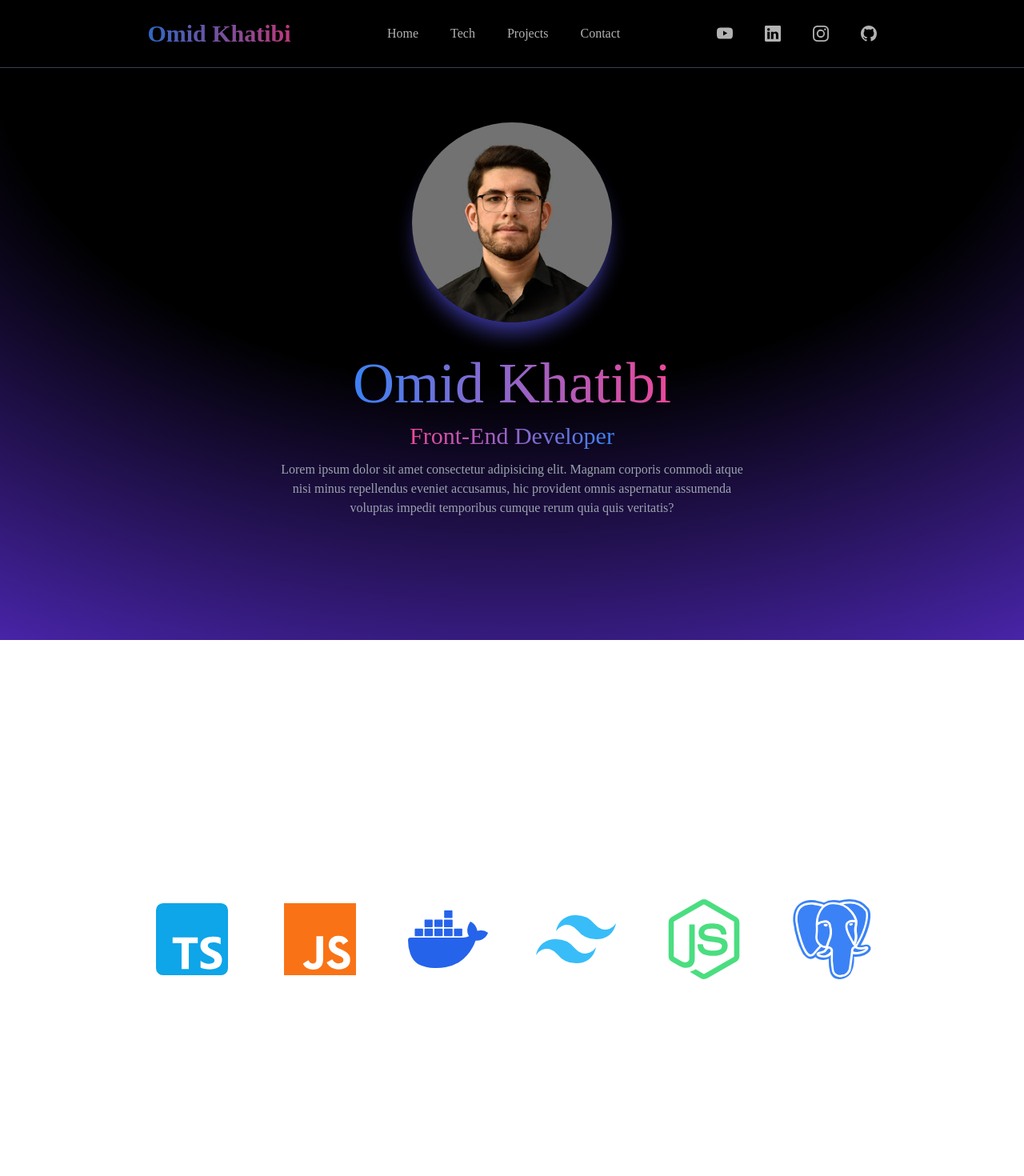
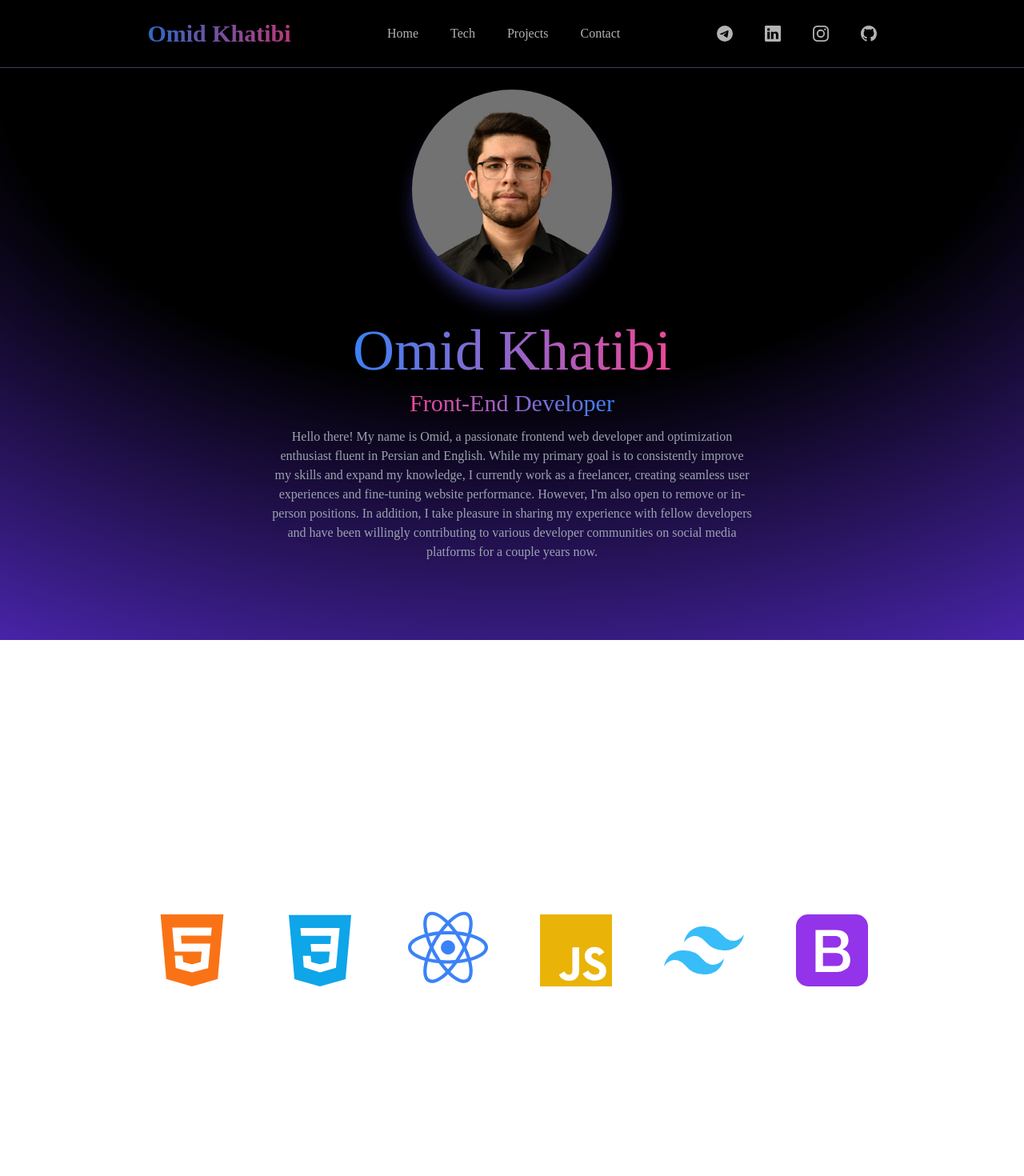
Before and after one commit to omidkhatibi1234/MyPortfolio, a React (Vite) app: page / in a window 1280 px wide. Shown: the top 1470 px of the page at 80% size. Built offline with nearby package versions, Linux system fonts and the light colour scheme.

Commit message:
change Navbar & Hero & Tech section i completed Icons link in Navbar and added all my tech and writed my summery

```diff
--- a/src/components/Hero.jsx
+++ b/src/components/Hero.jsx
@@ -32,10 +32,15 @@ const Hero = () => {
             Front-End Developer
           </h3>
           <p className="md:text-base text-pretty text-sm text-gray-400">
-            Lorem ipsum dolor sit amet consectetur adipisicing elit. Magnam
-            corporis commodi atque nisi minus repellendus eveniet accusamus, hic
-            provident omnis aspernatur assumenda voluptas impedit temporibus
-            cumque rerum quia quis veritatis?
+            Hello there! My name is Omid, a passionate frontend web developer
+            and optimization enthusiast fluent in Persian and English. While my
+            primary goal is to consistently improve my skills and expand my
+            knowledge, I currently work as a freelancer, creating seamless user
+            experiences and fine-tuning website performance. However, I'm also
+            open to remove or in-person positions. In addition, I take pleasure
+            in sharing my experience with fellow developers and have been
+            willingly contributing to various developer communities on social
+            media platforms for a couple years now.
           </p>
         </motion.div>
       </div>
--- a/src/components/Navbar.jsx
+++ b/src/components/Navbar.jsx
@@ -1,7 +1,13 @@
 import { div } from "framer-motion/client";
 import { useState } from "react";
 import { BiMenu, BiX } from "react-icons/bi";
-import { BsGithub, BsInstagram, BsLinkedin, BsYoutube } from "react-icons/bs";
+import {
+  BsGithub,
+  BsInstagram,
+  BsLinkedin,
+  BsTelegram,
+  BsYoutube,
+} from "react-icons/bs";
 
 const Navbar = () => {
   const [isOpen, setIsOpen] = useState(false);
@@ -44,18 +50,34 @@ const Navbar = () => {
         </a>
       </ul>
       <ul className="hidden md:flex gap-10">
-        <li className="cursor-pointer text-xl opacity-70 transition-all duration-300 hover:text-red-500 hover:opacity-100">
-          <BsYoutube />
-        </li>
-        <li className="cursor-pointer text-xl opacity-70 transition-all duration-300 hover:text-blue-500 hover:opacity-100">
+        <a
+          href="https://t.me/omidkh_pr"
+          target="_blank"
+          className="cursor-pointer text-xl opacity-70 transition-all duration-300 hover:text-sky-500 hover:opacity-100"
+        >
+          <BsTelegram />
+        </a>
+        <a
+          href="https://www.linkedin.com/in/omid-khatibiofficialy"
+          target="_blank"
+          className="cursor-pointer text-xl opacity-70 transition-all duration-300 hover:text-blue-500 hover:opacity-100"
+        >
           <BsLinkedin />
-        </li>
-        <li className="cursor-pointer text-xl opacity-70 transition-all duration-300 hover:text-purple-500 hover:opacity-100">
+        </a>
+        <a
+          href="https://www.instagram.com/omidkhatibi__"
+          target="_blank"
+          className="cursor-pointer text-xl opacity-70 transition-all duration-300 hover:text-pink-500 hover:opacity-100"
+        >
           <BsInstagram />
-        </li>
-        <li className="cursor-pointer text-xl opacity-70 transition-all duration-300 hover:text-orange-500 hover:opacity-100">
+        </a>
+        <a
+          href="https://github.com/omidkhatibi1234"
+          target="_blank"
+          className="cursor-pointer text-xl opacity-70 transition-all duration-300 hover:text-orange-500 hover:opacity-100"
+        >
           <BsGithub />
-        </li>
+        </a>
       </ul>
       {isOpen ? (
         <BiX onClick={menuOpen} className="block md:hidden text-4xl" />
--- a/src/components/Tech.jsx
+++ b/src/components/Tech.jsx
@@ -1,8 +1,12 @@
 import {
+  BiLogoBootstrap,
+  BiLogoCss3,
   BiLogoDocker,
+  BiLogoHtml5,
   BiLogoJavascript,
   BiLogoNodejs,
   BiLogoPostgresql,
+  BiLogoReact,
   BiLogoTailwindCss,
   BiLogoTypescript,
 } from "react-icons/bi";
@@ -35,7 +39,7 @@ const Tech = () => {
           whileInView="visible"
           transition={{ duration: 0.5 }}
         >
-          <BiLogoTypescript className="text-sky-500 cursor-pointer text-[80px] transition-all duration-300 hover:-translate-y-5 sm:text-[100px] md:text-[120px]" />
+          <BiLogoHtml5 className="text-orange-500 cursor-pointer text-[80px] transition-all duration-300 hover:-translate-y-5 sm:text-[100px] md:text-[120px]" />
         </motion.div>
         <motion.div
           variants={variants}
@@ -43,7 +47,7 @@ const Tech = () => {
           whileInView="visible"
           transition={{ duration: 0.5 }}
         >
-          <BiLogoJavascript className="text-orange-500 cursor-pointer text-[80px] transition-all duration-300 hover:-translate-y-5 sm:text-[100px] md:text-[120px]" />
+          <BiLogoCss3 className="text-sky-500 cursor-pointer text-[80px] transition-all duration-300 hover:-translate-y-5 sm:text-[100px] md:text-[120px]" />
         </motion.div>
         <motion.div
           variants={variants}
@@ -51,7 +55,15 @@ const Tech = () => {
           whileInView="visible"
           transition={{ duration: 0.5 }}
         >
-          <BiLogoDocker className="text-blue-600 cursor-pointer text-[80px] transition-all duration-300 hover:-translate-y-5 sm:text-[100px] md:text-[120px]" />
+          <BiLogoReact className="text-blue-500 cursor-pointer text-[80px] transition-all duration-300 hover:-translate-y-5 sm:text-[100px] md:text-[120px]" />
+        </motion.div>
+        <motion.div
+          variants={variants}
+          initial="hidden"
+          whileInView="visible"
+          transition={{ duration: 0.5 }}
+        >
+          <BiLogoJavascript className="text-yellow-500 cursor-pointer text-[80px] transition-all duration-300 hover:-translate-y-5 sm:text-[100px] md:text-[120px]" />
         </motion.div>
         <motion.div
           variants={variants}
@@ -67,15 +79,7 @@ const Tech = () => {
           whileInView="visible"
           transition={{ duration: 0.5 }}
         >
-          <BiLogoNodejs className="text-green-400 cursor-pointer text-[80px] transition-all duration-300 hover:-translate-y-5 sm:text-[100px] md:text-[120px]" />
-        </motion.div>
-        <motion.div
-          variants={variants}
-          initial="hidden"
-          whileInView="visible"
-          transition={{ duration: 0.5 }}
-        >
-          <BiLogoPostgresql className="text-blue-500 cursor-pointer text-[80px] transition-all duration-300 hover:-translate-y-5 sm:text-[100px] md:text-[120px]" />
+          <BiLogoBootstrap className="text-purple-600 cursor-pointer text-[80px] transition-all duration-300 hover:-translate-y-5 sm:text-[100px] md:text-[120px]" />
         </motion.div>
       </div>
     </div>
```
